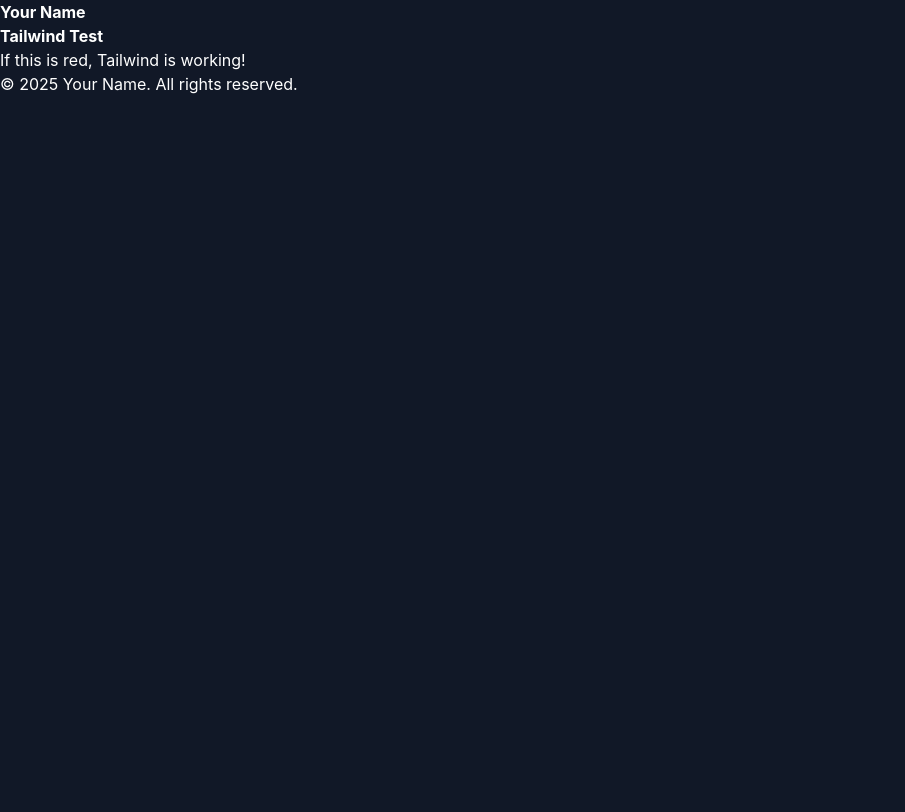
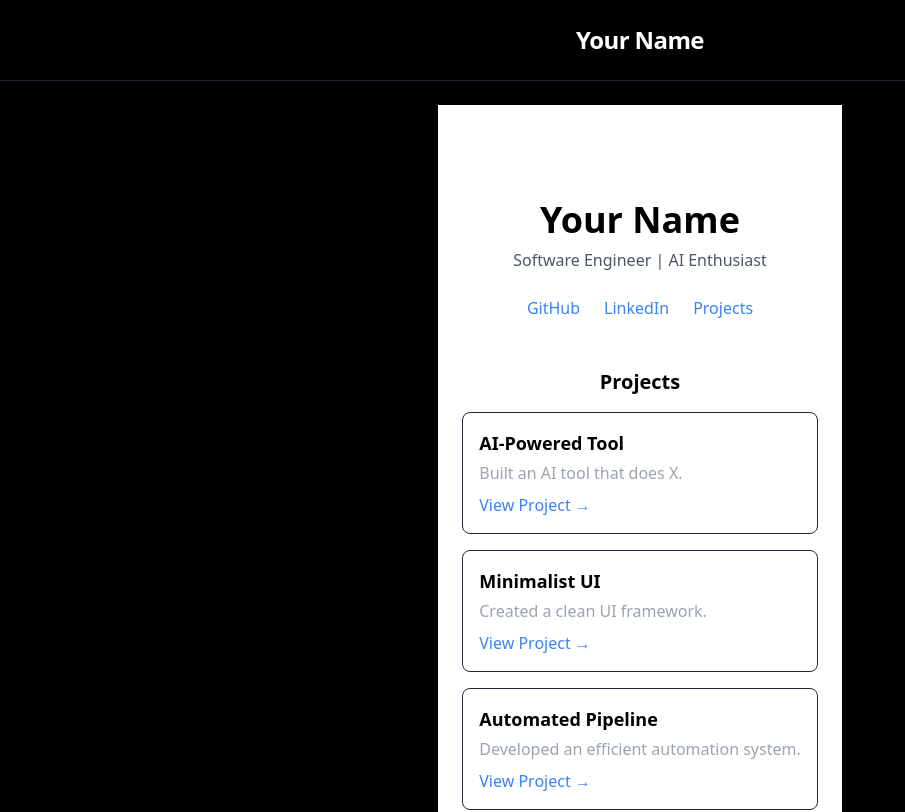
Before and after one commit to RubinThomas75/personal-site, a Next.js app: page / in a window 1280 px wide. Shown: the top 812 px of the page, without its empty margins (0-905 px from the left). Built offline with nearby package versions, Linux system fonts and the light colour scheme.

Commit message:
configure styles

```diff
--- a/src/app/layout.tsx
+++ b/src/app/layout.tsx
@@ -1,25 +1,22 @@
-import '../styles/globals.css';
-import type { Metadata } from 'next';
+import "../styles/globals.css";
+import type { Metadata } from "next";
 
 export const metadata: Metadata = {
-  title: 'Your Name - Portfolio',
-  description: 'Software Engineer | AI Enthusiast',
+  title: "Your Name",
+  description: "Software Engineer | AI Enthusiast",
 };
 
 export default function RootLayout({ children }: { children: React.ReactNode }) {
   return (
     <html lang="en">
-      <body className="bg-gray-900 text-white min-h-screen flex flex-col">
-        {/* Navigation Bar */}
-        <header className="w-full p-4 bg-gray-800 text-center">
-          <h1 className="text-2xl font-bold">Your Name</h1>
+      <body className="bg-black text-white flex flex-col min-h-screen">
+        <header className="w-full p-6 text-center border-b border-gray-800">
+          <h1 className="text-2xl font-semibold tracking-tight">Your Name</h1>
         </header>
 
-        {/* Main Content */}
-        <main className="flex-1">{children}</main>
+        <main className="flex-1 flex flex-col items-center justify-center p-6">{children}</main>
 
-        {/* Footer */}
-        <footer className="w-full p-4 bg-gray-800 text-center text-gray-400">
+        <footer className="w-full p-4 text-center text-gray-500 border-t border-gray-800">
           © {new Date().getFullYear()} Your Name. All rights reserved.
         </footer>
       </body>
--- a/src/app/page.tsx
+++ b/src/app/page.tsx
@@ -1,10 +1,43 @@
 'use client';
+
+import Link from 'next/link';
+import ProjectCard from '@/components/ProjectCard';
 
 export default function Home() {
   return (
-    <div className="bg-red-500 text-white text-center p-10">
-      <h1 className="text-6xl font-bold">Tailwind Test</h1>
-      <p className="text-xl mt-4">If this is red, Tailwind is working!</p>
+    <div className="min-h-screen bg-white text-black flex flex-col items-center justify-center p-6">
+      {/* Hero Section */}
+      <section className="text-center">
+        <h1 className="text-4xl font-bold">Your Name</h1>
+        <p className="text-gray-600 mt-2">Software Engineer | AI Enthusiast</p>
+      </section>
+
+      {/* Links */}
+      <section className="mt-6 flex space-x-6">
+        <Link href="https://github.com/yourgithub" className="text-blue-500 hover:underline">GitHub</Link>
+        <Link href="https://linkedin.com/in/yourlinkedin" className="text-blue-500 hover:underline">LinkedIn</Link>
+        <Link href="/projects" className="text-blue-500 hover:underline">Projects</Link>
+      </section>
+
+      {/* Projects */}
+      <section className="mt-12 space-y-4">
+        <h2 className="text-xl font-semibold text-center">Projects</h2>
+        <ProjectCard
+          name="AI-Powered Tool"
+          description="Built an AI tool that does X."
+          link="https://github.com/yourrepo"
+        />
+        <ProjectCard
+          name="Minimalist UI"
+          description="Created a clean UI framework."
+          link="https://github.com/yourrepo"
+        />
+        <ProjectCard
+          name="Automated Pipeline"
+          description="Developed an efficient automation system."
+          link="https://github.com/yourrepo"
+        />
+      </section>
     </div>
   );
 }
--- /dev/null
+++ b/src/components/ProjectCard.tsx
@@ -0,0 +1,19 @@
+import Link from "next/link";
+
+interface ProjectCardProps {
+  name: string;
+  description: string;
+  link: string;
+}
+
+export default function ProjectCard({ name, description, link }: ProjectCardProps) {
+  return (
+    <div className="border border-gray-800 p-4 rounded-lg hover:shadow-lg transition">
+      <h3 className="text-lg font-semibold">{name}</h3>
+      <p className="text-gray-400 mt-1">{description}</p>
+      <Link href={link} className="mt-2 inline-block text-blue-500 hover:underline">
+        View Project →
+      </Link>
+    </div>
+  );
+}
--- a/src/styles/globals.css
+++ b/src/styles/globals.css
@@ -2,13 +2,8 @@
 @tailwind components;
 @tailwind utilities;
 
-/* Custom Styling */
+/* Ensure the whole site is white */
 body {
-  font-family: 'Inter', sans-serif;
-  background-color: #111827; /* Dark background */
-  color: white;
+  background-color: white;
+  color: black;
 }
-
-h1, h2, h3 {
-  font-weight: bold;
-}
--- a/tailwind.config.js
+++ /dev/null
@@ -1,8 +0,0 @@
-/** @type {import('tailwindcss').Config} */
-module.exports = {
-  content: [],
-  theme: {
-    extend: {},
-  },
-  plugins: [],
-}
--- a/tailwind.config.ts
+++ b/tailwind.config.ts
@@ -2,17 +2,13 @@ import type { Config } from "tailwindcss";
 
 const config: Config = {
   content: [
-    "./src/app/**/*.{js,ts,jsx,tsx}",
-    "./src/components/**/*.{js,ts,jsx,tsx}",
-    "./src/styles/globals.css",
+    "./src/app/**/*.{js,ts,jsx,tsx,mdx}",  // ✅ Ensures Tailwind scans all Next.js app files
+    "./src/components/**/*.{js,ts,jsx,tsx,mdx}",  // ✅ Includes reusable components
+    "./src/pages/**/*.{js,ts,jsx,tsx,mdx}",  // ✅ If `pages/` exists, include it
+    "./src/styles/globals.css", // ✅ Ensures styles are scanned
   ],
   theme: {
-    extend: {
-      colors: {
-        background: "var(--background)",
-        foreground: "var(--foreground)",
-      },
-    },
+    extend: {},
   },
   plugins: [],
 };
```
